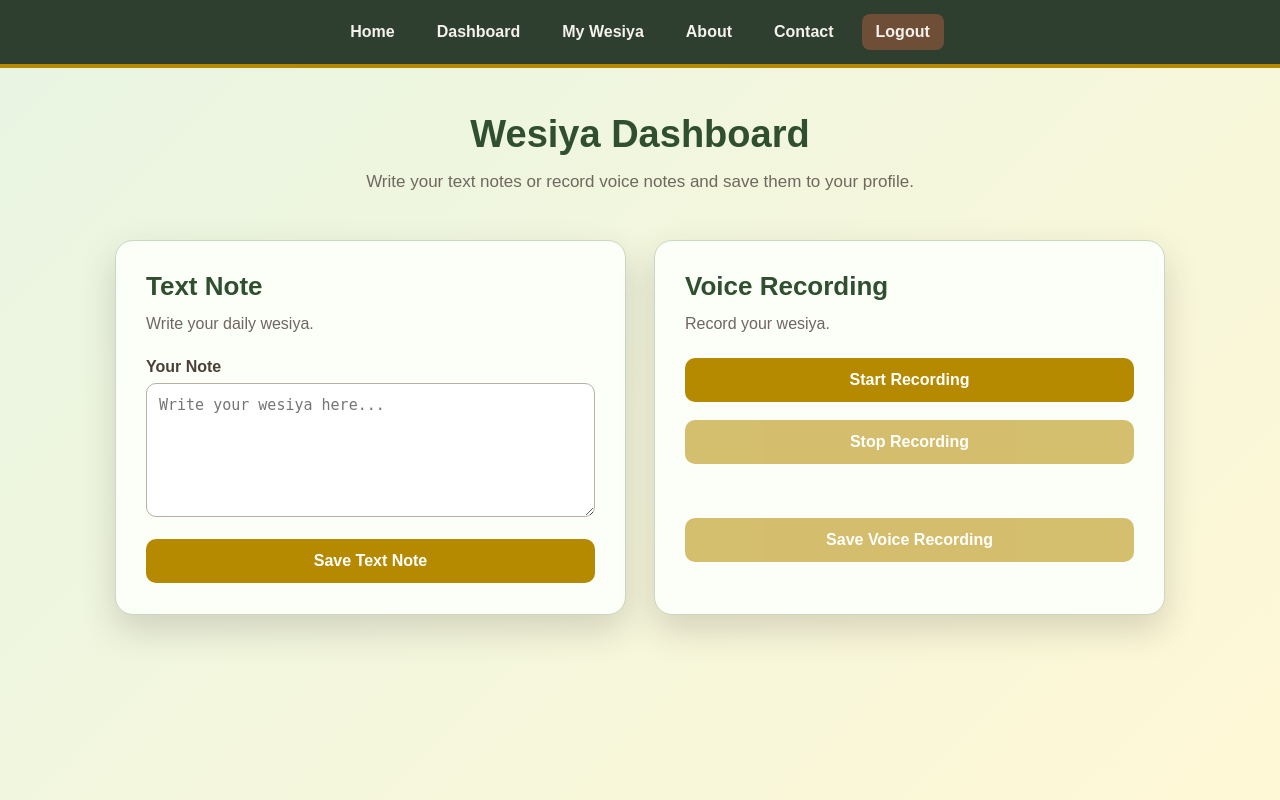
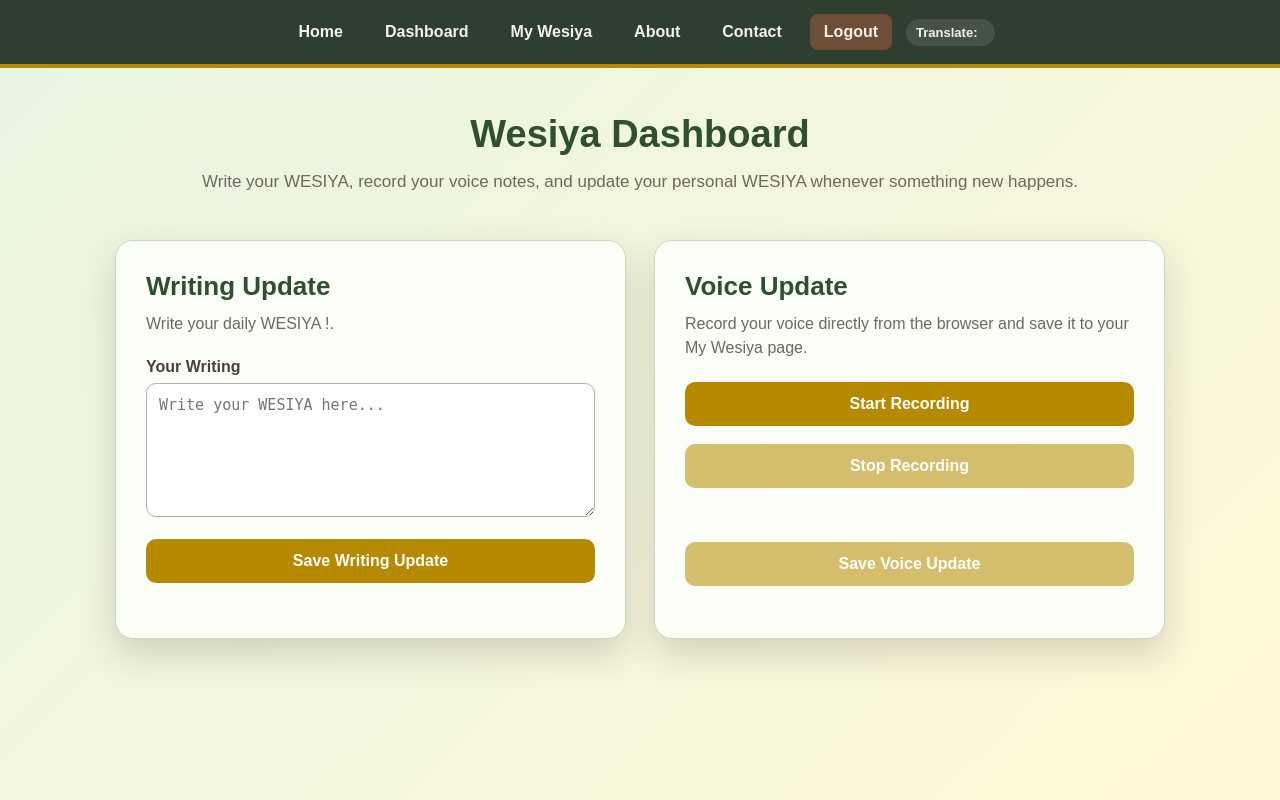
Before and after one commit to kala-spec/flask-wesiya-writing, a Flask app: page /dashboard in a window 1280 px wide. Run offline with Flask 3, Linux system fonts and the light colour scheme; a user stored in the database is signed in.

Commit message:
Add direct live translation mode

```diff
--- a/static/styles.css
+++ b/static/styles.css
@@ -593,3 +593,122 @@ input[type="file"] {
         font-size: 24px;
     }
 }
+.language-switcher {
+    display: flex;
+    gap: 8px;
+}
+
+html[dir="rtl"] body {
+    text-align: right;
+}
+
+html[dir="rtl"] .pages ul {
+    direction: rtl;
+}
+
+html[dir="rtl"] .profile-header {
+    flex-direction: row-reverse;
+}
+
+html[dir="rtl"] input,
+html[dir="rtl"] textarea {
+    text-align: right;
+}
+/* =========================
+   DIRECT TRANSLATION WIDGET
+========================= */
+
+.translate-box {
+    display: flex;
+    align-items: center;
+    gap: 8px;
+    background: rgba(255, 255, 255, 0.10);
+    padding: 6px 10px;
+    border-radius: 999px;
+    white-space: nowrap;
+}
+
+.translate-label {
+    color: #f5f1ec;
+    font-size: 13px;
+    font-weight: bold;
+}
+
+#google_translate_element {
+    display: inline-block;
+}
+
+#google_translate_element select {
+    padding: 6px 8px;
+    border-radius: 8px;
+    border: none;
+    font-weight: bold;
+    cursor: pointer;
+}
+
+.goog-te-gadget {
+    font-family: Arial, Helvetica, sans-serif !important;
+    color: transparent !important;
+    font-size: 0 !important;
+}
+
+.goog-te-gadget span {
+    display: none !important;
+}
+
+.goog-te-banner-frame {
+    display: none !important;
+}
+
+body {
+    top: 0 !important;
+}
+
+.skiptranslate iframe {
+    display: none !important;
+}
+
+body.translated-rtl {
+    direction: rtl;
+    text-align: right;
+}
+
+body.translated-ltr {
+    direction: ltr;
+    text-align: left;
+}
+
+/* Arabic/RTL adjustment when Google Translate changes the page */
+html[lang="ar"] body,
+html[dir="rtl"] body {
+    direction: rtl;
+    text-align: right;
+}
+
+html[dir="rtl"] .pages ul {
+    direction: rtl;
+}
+
+html[dir="rtl"] .profile-header {
+    flex-direction: row-reverse;
+}
+
+html[dir="rtl"] input,
+html[dir="rtl"] textarea {
+    text-align: right;
+}
+
+@media (max-width: 600px) {
+    .translate-box {
+        padding: 5px 8px;
+    }
+
+    .translate-label {
+        font-size: 12px;
+    }
+
+    #google_translate_element select {
+        max-width: 120px;
+        font-size: 12px;
+    }
+}
--- a/templates/dashboard.html
+++ b/templates/dashboard.html
@@ -17,29 +17,45 @@
             <li><a href="#">About</a></li>
             <li><a href="#">Contact</a></li>
             <li><a href="/logout" class="logout-link">Logout</a></li>
+            <li>
+                <div class="translate-box">
+                    <span class="translate-label">Translate:</span>
+                    <div id="google_translate_element"></div>
+                </div>
+            </li>
         </ul>
     </nav>
 
     <section class="dashboard-header">
         <h1>Wesiya Dashboard</h1>
-        <p>Write your text notes or record voice notes and save them to your profile.</p>
+
+        <p>
+            Write your WESIYA, record your voice notes, and update your personal WESIYA
+            whenever something new happens.
+        </p>
     </section>
 
     <main class="message-wrapper">
 
         <form action="/submit_note" method="POST" class="message-card">
-            <h2>Text Note</h2>
-            <p>Write your daily wesiya.</p>
+            <h2>Writing Update</h2>
 
-            <label>Your Note</label>
-            <textarea name="daily_note" rows="6" placeholder="Write your wesiya here..." required></textarea>
+            <p>
+                Write your daily WESIYA !.
+            </p>
 
-            <button type="submit">Save Text Note</button>
+            <label>Your Writing</label>
+            <textarea name="daily_note" rows="6" placeholder="Write your WESIYA here..." required></textarea>
+
+            <button type="submit">Save Writing Update</button>
         </form>
 
         <form class="message-card" id="recordForm">
-            <h2>Voice Recording</h2>
-            <p>Record your wesiya.</p>
+            <h2>Voice Update</h2>
+
+            <p>
+                Record your voice directly from the browser and save it to your My Wesiya page.
+            </p>
 
             <button type="button" id="startRecord">Start Recording</button>
             <br><br>
@@ -50,7 +66,7 @@
             <audio id="audioPlayback" controls style="width: 100%; display: none;"></audio>
             <br><br>
 
-            <button type="button" id="sendRecording" disabled>Save Voice Recording</button>
+            <button type="button" id="sendRecording" disabled>Save Voice Update</button>
 
             <p id="recordStatus"></p>
         </form>
@@ -127,7 +143,7 @@
                 stopButton.disabled = false;
                 sendButton.disabled = true;
 
-            recordStatus.innerText = "Recording in higher quality...";
+                recordStatus.innerText = "Recording...";
             } catch (error) {
                 recordStatus.innerText = "Microphone permission denied or not available.";
                 console.log(error);
@@ -152,7 +168,7 @@
             }
 
             const formData = new FormData();
-        formData.append("voice_recording", recordedBlob, "voice_note.webm");
+            formData.append("voice_recording", recordedBlob, "voice_update.webm");
 
             recordStatus.innerText = "Saving voice recording...";
 
@@ -170,5 +186,17 @@
         });
     </script>
 
+    <script type="text/javascript">
+        function googleTranslateElementInit() {
+            new google.translate.TranslateElement({
+                pageLanguage: "en",
+                includedLanguages: "en,am,ar",
+                layout: google.translate.TranslateElement.InlineLayout.SIMPLE
+            }, "google_translate_element");
+        }
+    </script>
+
+    <script type="text/javascript" src="//translate.google.com/translate_a/element.js?cb=googleTranslateElementInit"></script>
+
 </body>
 </html>
```
Also changed, not shown: templates/home.html (+29 -2 lines), templates/login.html (+26 -2 lines), templates/profile.html (+34 -11 lines). Lines whose indentation alone changed are shown as unchanged.
